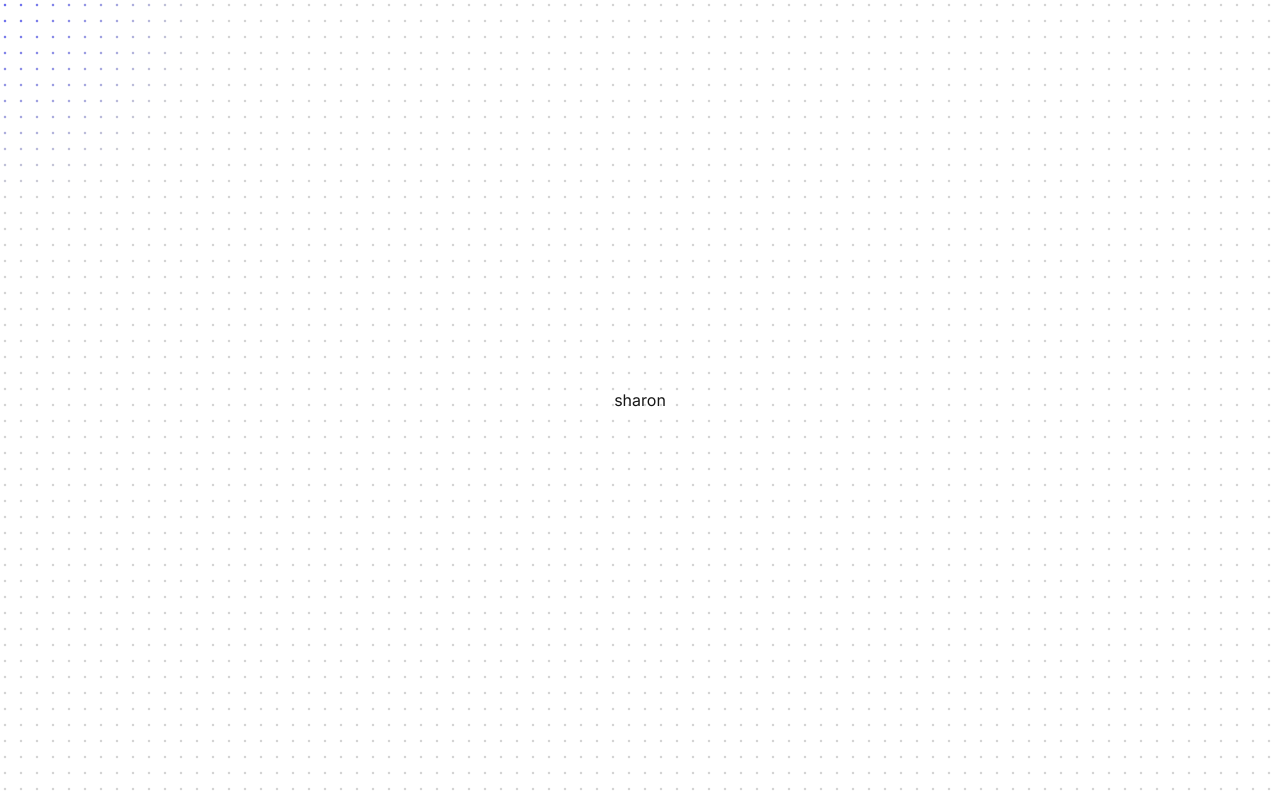
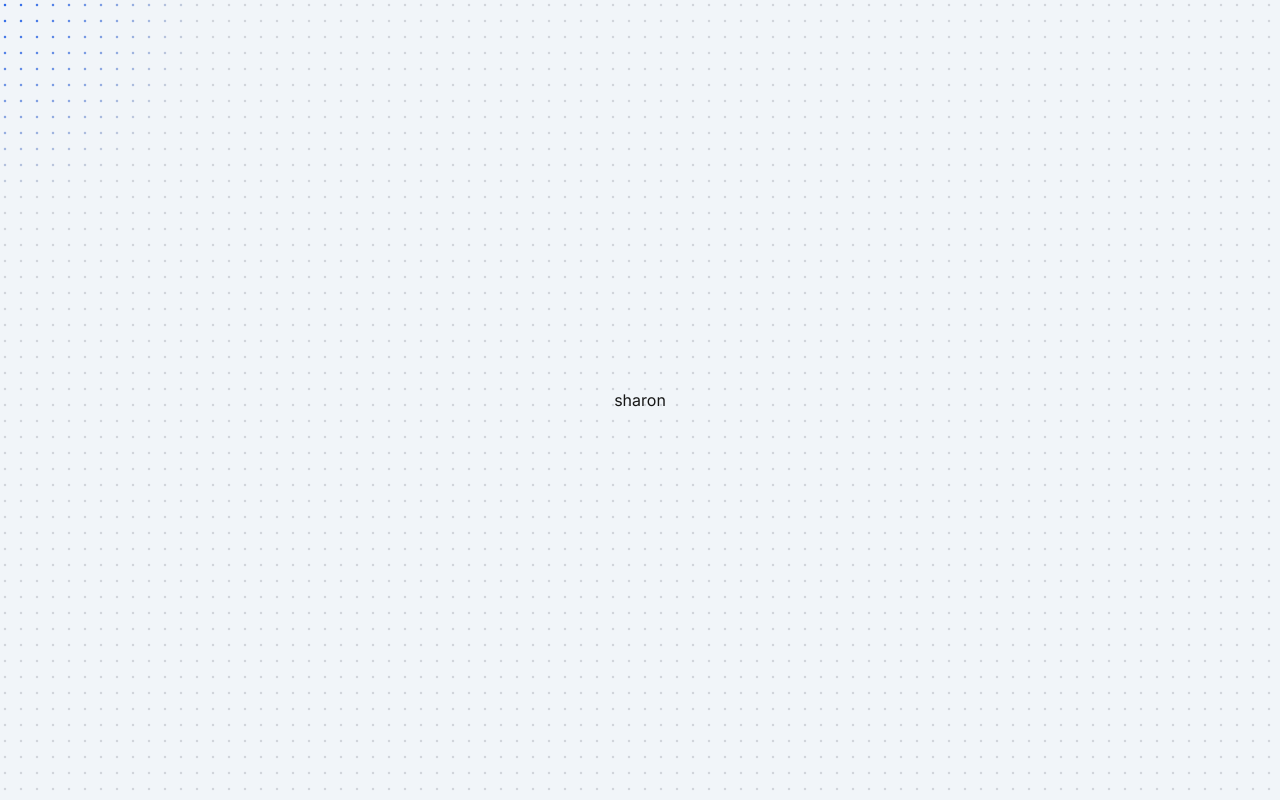
Before and after one commit to adeep9/cultivate, a Next.js app: page / in a window 1280 px wide. Built offline with nearby package versions, Linux system fonts and the light colour scheme.

Commit message:
background done

```diff
--- a/app/components/ui/hero-highlight.tsx
+++ b/app/components/ui/hero-highlight.tsx
@@ -31,14 +31,14 @@ export const HeroHighlight = ({
   return (
     <div
       className={cn(
-        "relative h-[40rem] flex items-center bg-white dark:bg-black justify-center w-full group",
+        "relative h-[40rem] flex items-center bg-slate-100 dark:bg-slate-100 justify-center w-full group",
         containerClassName
       )}
       onMouseMove={handleMouseMove}
     >
-      <div className="absolute inset-0 bg-dot-thick-neutral-300 dark:bg-dot-thick-neutral-800  pointer-events-none" />
+      <div className="absolute inset-0 bg-dot-thick-gray-300 dark:bg-dot-thick-gray-300  pointer-events-none" />
       <motion.div
-        className="pointer-events-none bg-dot-thick-indigo-500 dark:bg-dot-thick-indigo-500   absolute inset-0 opacity-0 transition duration-300 group-hover:opacity-100"
+        className="pointer-events-none bg-dot-thick-blue-600 dark:bg-dot-thick-blue-600   absolute inset-0 opacity-0 transition duration-300 group-hover:opacity-100"
         style={{
           WebkitMaskImage: useMotionTemplate`
             radial-gradient(
```
